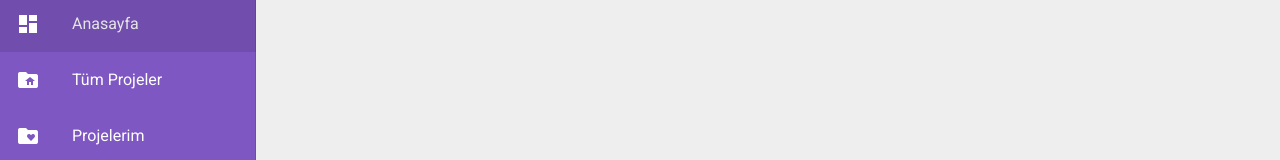
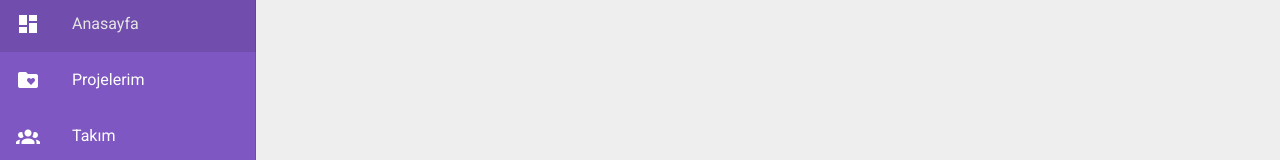
Before and after one commit to sametkoyuncu/project-manager-with-vuetify, a Vue app: page / in a window 1280 px wide. Shown: the part 268-428 px from the top of the page. Built offline with nearby package versions, Linux system fonts and the light colour scheme.

Commit message:
Change PopUp component name

```diff
--- a/src/components/Navbar.vue
+++ b/src/components/Navbar.vue
@@ -22,7 +22,7 @@
           </p>
         </v-flex>
         <v-flex class="mt-3 mb-3">
-          <Popup />
+          <project-add />
         </v-flex>
       </v-layout>
       <v-list>
@@ -62,15 +62,14 @@
 </template>
 
 <script>
-import Popup from './Popup'
+import ProjectAdd from './ProjectAdd.vue'
 export default {
-  components: { Popup },
+  components: { ProjectAdd },
   data() {
     return {
       drawer: true,
       links: [
         { icon: 'mdi-view-dashboard', text: 'Anasayfa', route: '/' },
-        { icon: 'mdi-folder-home', text: 'Tüm Projeler', route: '/projects' },
         {
           icon: 'mdi-folder-heart',
           text: 'Projelerim',
```
Also changed, not shown: src/components/ProjectAdd.vue (renamed from src/components/Popup.vue).
